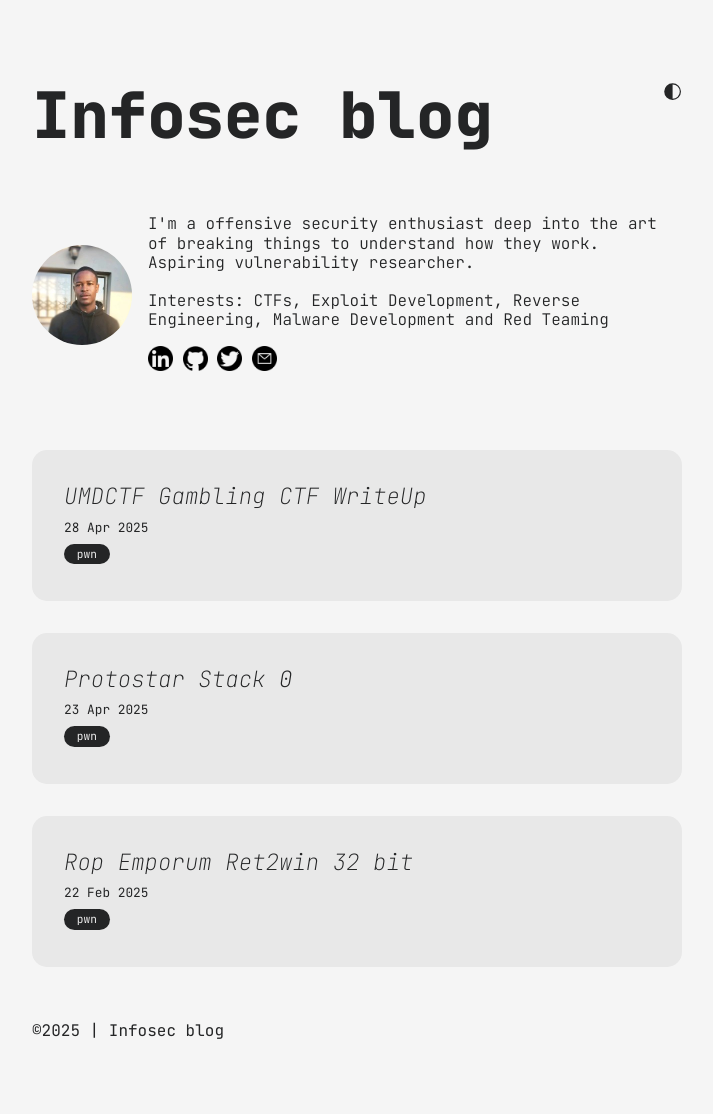
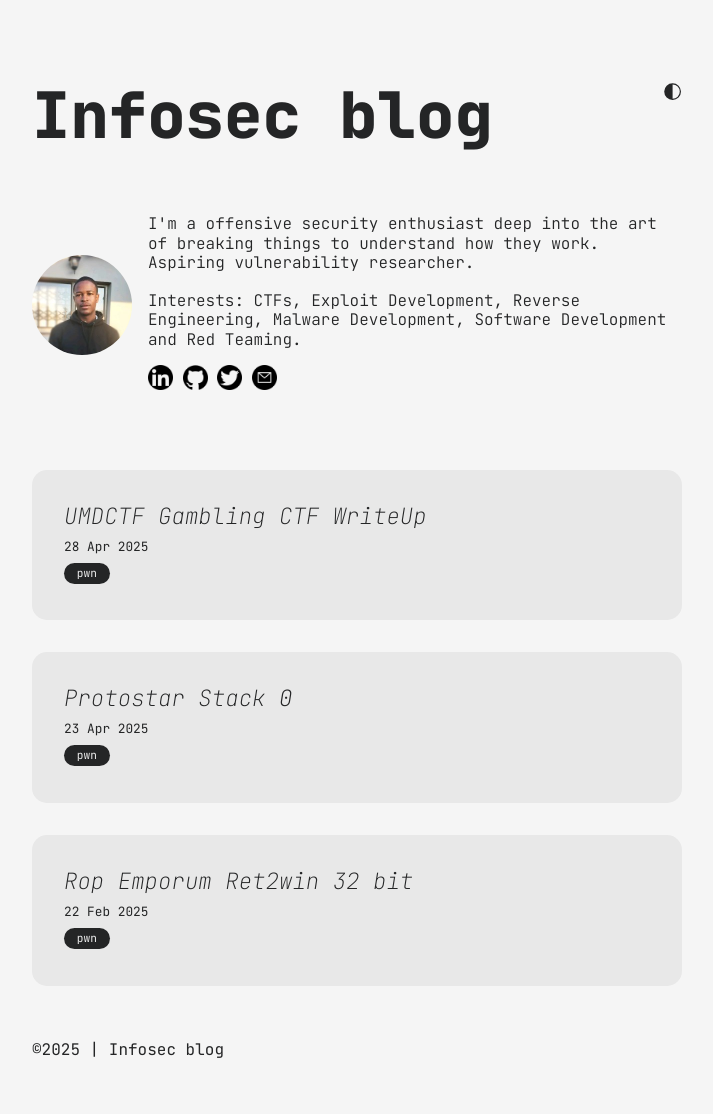
Before and after one commit to nkatekotibane/nkatekotibane.github.io, a Jekyll site: the page built from index.md, in a window 1280 px wide. Shown: the whole page, without its empty margins (283-996 px from the left). Built offline with Jekyll 4.4.1, drawn with Linux system fonts in a browser that asks for light colours.

Commit message:
Update author.yml

```diff
--- a/_data/author.yml
+++ b/_data/author.yml
@@ -7,8 +7,8 @@ description: "
   </p>
   <br/>
   <p>
-   Interests: CTFs, Exploit Development, Reverse Engineering, Malware Development and Red Teaming
-  </P>
+   Interests: CTFs, Exploit Development, Reverse Engineering, Malware Development, Software Development and Red Teaming.
+   </P>
 "
 email: dev_sharad@outlook.com
 contact:
```
